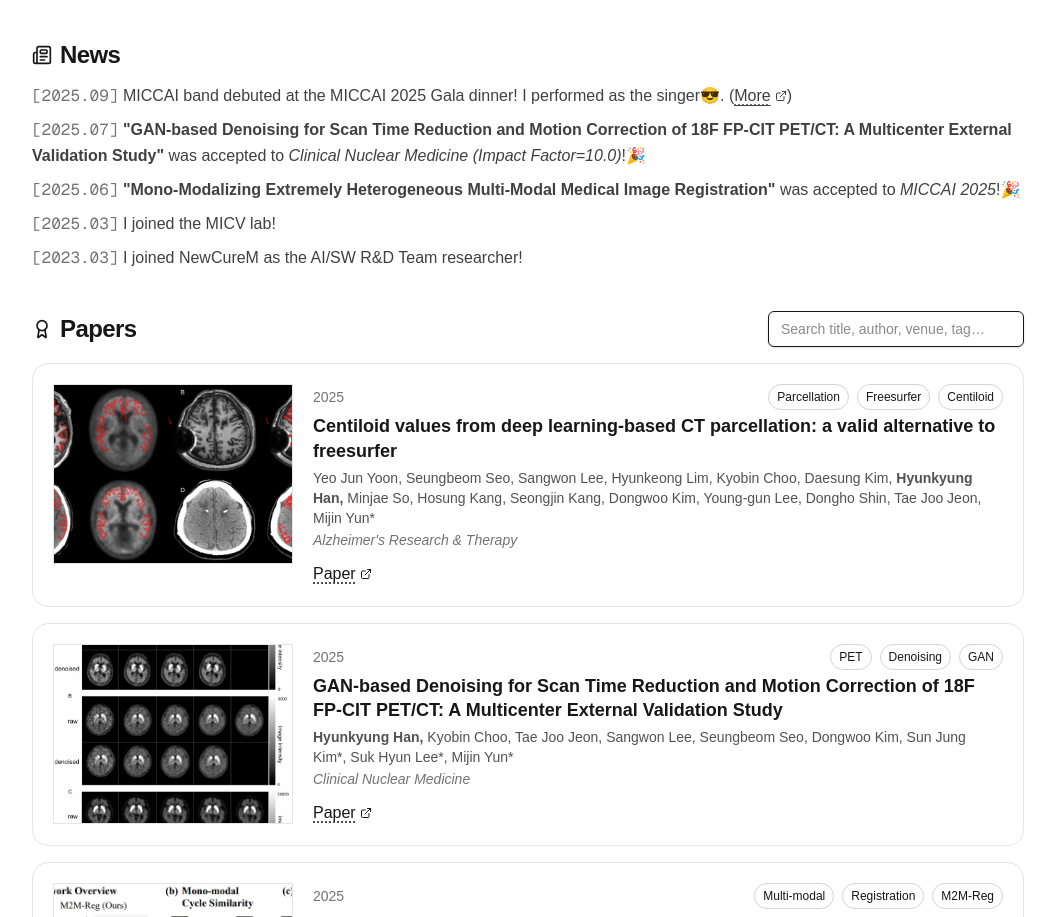
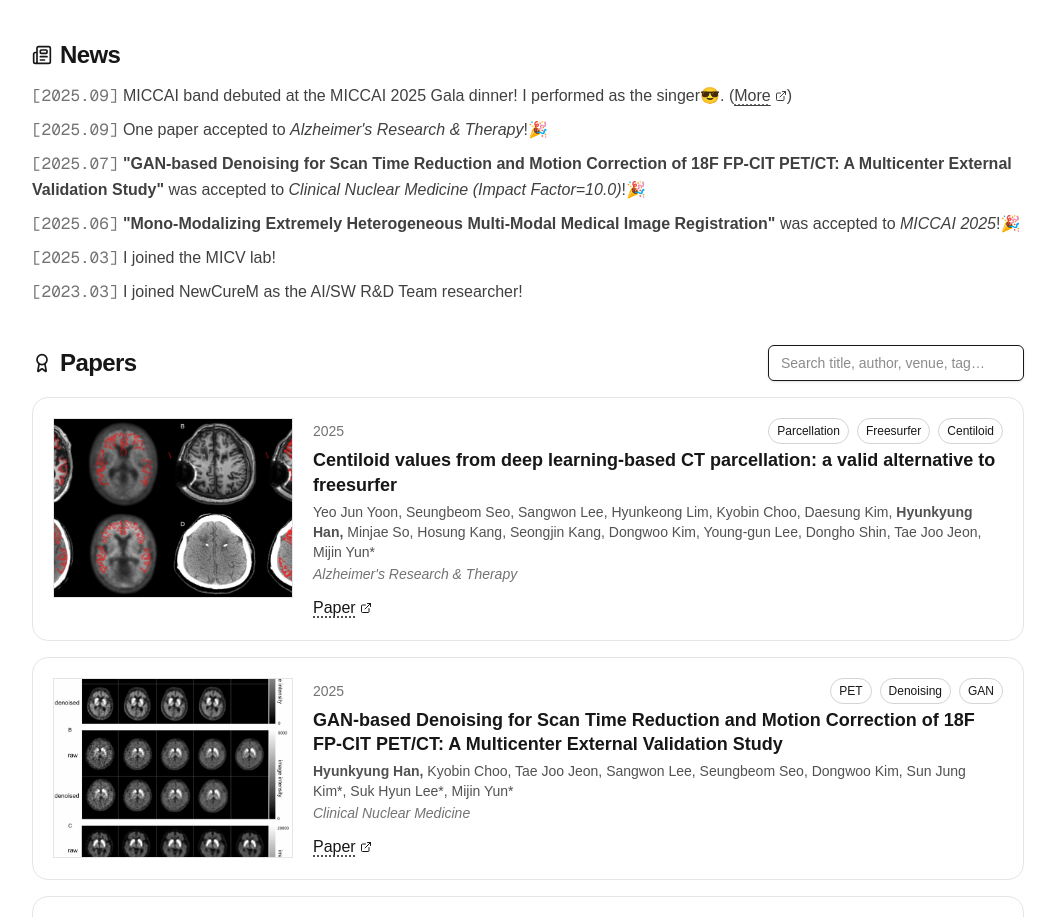
Before and after one commit to HyunKyungHan/HyunKyungHan.github.io, a Next.js app: page / in a window 1280 px wide. Shown: the part 948-1865 px from the top of the page, without its empty margins (112-1167 px from the left). Built offline with nearby package versions, Linux system fonts and the light colour scheme.

Commit message:
add: news for Alzheimer's Research & Therapy

```diff
--- a/src/app/page.tsx
+++ b/src/app/page.tsx
@@ -71,8 +71,10 @@ const bold_GAN = <b>&quot;GAN-based Denoising for Scan Time Reduction and Motion
 const bold_M2M = <b>&quot;Mono-Modalizing Extremely Heterogeneous Multi-Modal Medical Image Registration&quot;</b>
 const italic_CNM = <i>Clinical Nuclear Medicine (Impact Factor=10.0)</i>
 const italic_MICCAI = <i>MICCAI 2025</i>
+const italic_ADT = <i>Alzheimer's Research & Therapy</i>
 const NEWS = [
   { date: "2025.09", text: "MICCAI band debuted at the MICCAI 2025 Gala dinner! I performed as the singer😎.", link: "https://www.atnnews.co.kr/news/articleView.html?idxno=106188" },
+  { date: "2025.09", text: <>One paper accepted to {italic_ADT}!🎉</> },
   // {
   //   date: "2025.09",
   //   text: "Our paper on Mono-Modalizing Heterogeneous Multi-Modal Registration was presented as poster at MICCAI 2025.",
```
